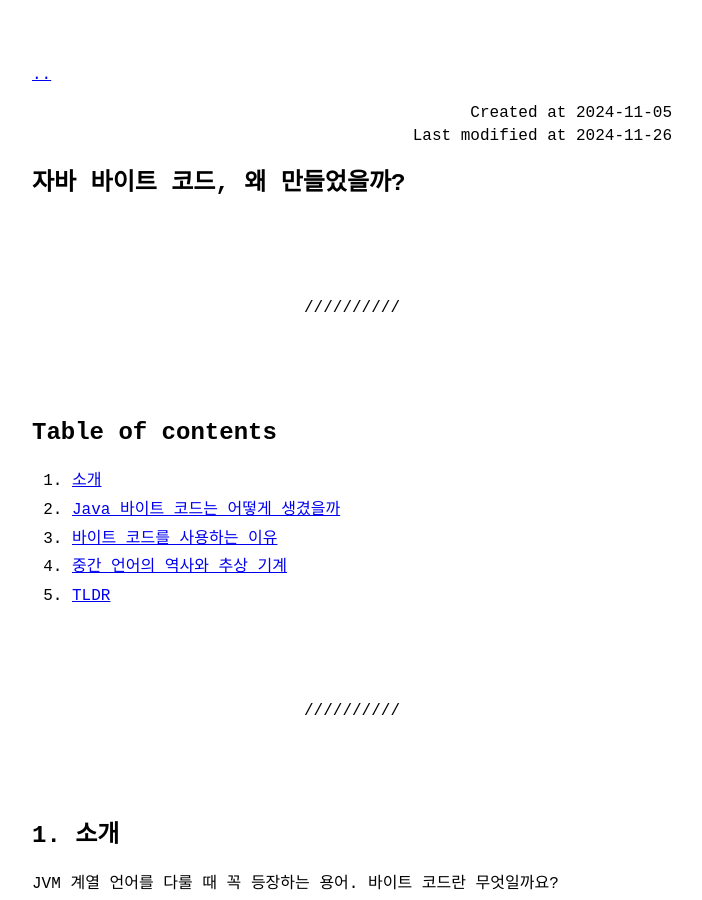
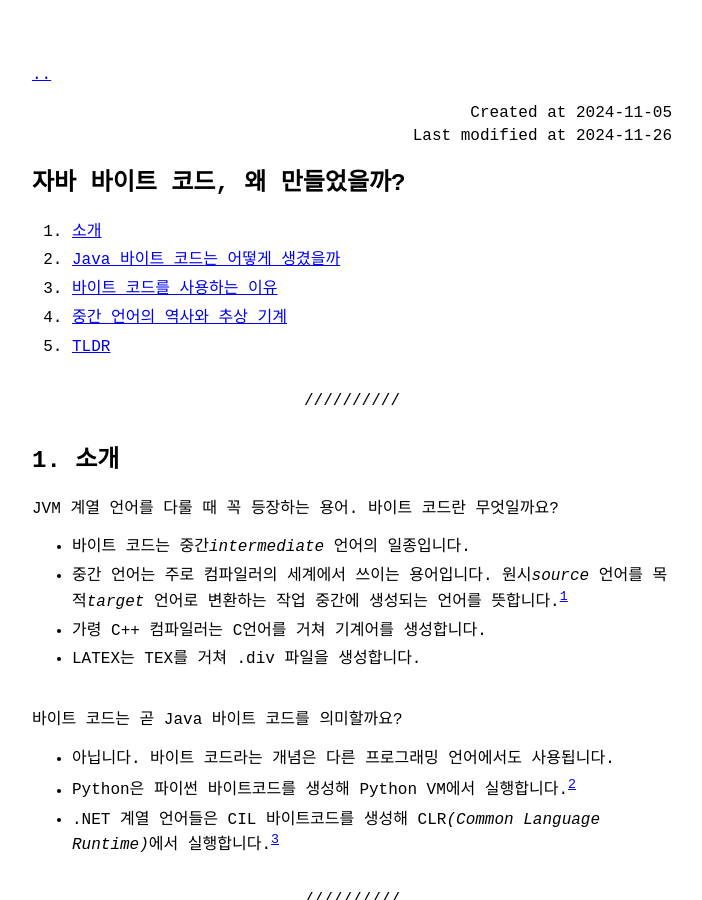
Before and after one commit to electronyoon/electronyoon.github.io, a Jekyll site: the page built from _posts/2024-11-05-자바 바이트 코드, 왜 만들었을까?.md, in a window 1280 px wide and 900 px high. Shown: the whole window, without its empty margins (288-990 px from the left). Built offline with Jekyll 4.4.1, drawn with Linux system fonts in a browser that asks for light colours.

Commit message:
fix: format margin as css changed

````diff
--- a/_posts/2024-11-05-자바 바이트 코드, 왜 만들었을까?.md
+++ b/_posts/2024-11-05-자바 바이트 코드, 왜 만들었을까?.md
@@ -5,24 +5,13 @@
 last_modified_at: 2024-11-26
 ---
 
-<br><br>
-
----
-
-<br><br>
-
-# Table of contents
 1. [소개](#1-소개)
 2. [Java 바이트 코드는 어떻게 생겼을까](#2-java-바이트-코드는-어떻게-생겼을까)
 3. [바이트 코드를 사용하는 이유](#3-바이트-코드를-사용하는-이유)
 4. [중간 언어의 역사와 추상 기계](#4-중간-언어의-역사와-추상-기계)
 5. [TLDR](#5-TLDR)
 
-<br><br>
-
 ---
-
-<br><br>
 
 # 1. 소개
 
@@ -37,11 +26,7 @@
 - Python은 파이썬 바이트코드를 생성해 Python VM에서 실행합니다.[^2]
 - .NET 계열 언어들은 CIL 바이트코드를 생성해 CLR*(Common Language Runtime)*에서 실행합니다.[^3]
 
-<br><br>
-
 ---
-
-<br><br>
 
 # 2. Java 바이트 코드는 어떻게 생겼을까
 
@@ -50,14 +35,12 @@
 int a = 0;
 a += 1;
 ```
-<br>
 컴파일을 하면 .class 파일이 생성됩니다. 이 파일은 16진수로 되어있어 hex 에디터로 열었습니다.
 ```
 00000000: cafe babe 0000 0034 000f 0a00 0300 0c07
 ```
 파일이 다 그렇듯 맨 앞은 메타데이터를 포함합니다. *cafe babe*는 자바 클래스 파일의 매직넘버입니다. 왜 이런 이름이 되었는지 [재밌는 읽을거리](https://velog.io/@hyeonwoody/CAFEDEAD-CAFEBABE-사라지고-살아있는-매직넘버 "[Interesting]CAFEDEAD & CAFEBABE 사라지고 살아있는 매직넘버")도 있습니다.
 
-<br>
 main 코드에 해당하는 부분은 중간에 있습니다.
 
 ```
@@ -71,7 +54,6 @@
 
 JVM은 이 명령어들을 해석해 기계어로 변환하고 실행합니다. 16진수에 대응하는 명령어와 뜻은 JVM Specification 문서를 참조했습니다[^4].
 
-<br>
 어쨌든 문서를 일일이 찾아가며 16진수를 읽는 것은 너무 불편합니다. 다행히 `javap` 명령어를 사용하면 바이트 코드를 해석해 줍니다.
 ```
 0: iconst_0
@@ -84,11 +66,8 @@
 - istore_1: 1번 지역변수에 값 저장
 - iinc 1, 1: 1번 지역변수의 값에 정수 1 추가
 
-<br><br>
 
 ---
-
-<br><br>
 
 # 3. 바이트 코드를 사용하는 이유
 
@@ -108,11 +87,7 @@
 
 UCSD Pascal의 P-Codes의 개념과 다소 비슷하다고 하는군요.
 
-<br><br>
-
 ---
-
-<br><br>
 
 # 4. 중간 언어의 역사와 추상 기계
 
@@ -164,17 +139,11 @@
 
 이 참고문헌은 더불어 과거의 유명한 abstract machine들을 소개합니다. Algol부터 Python까지 다양한 프로그래밍 언어들과, 중간 언어를 처리하는 특별한 마이크로프로세서들까지 폭넓은 사례를 포함합니다. 꽤 흥미로운 주제를 쉽게 적었지만, abstract machine들의 각 특장점과 변천사는 이 글의 주제를 벗어나므로 읽을거리로 남겨 두겠습니다.
 
-<br><br>
-
 ---
-
-<br><br>
 
 # 5. TLDR
 
 정리해 보겠습니다.
-
-<br>
 
 바이트 코드
 
@@ -194,11 +163,7 @@
 : 중간 언어를 해석하고 실행하는 기계는 추상 기계*Abstract machine*라고 불립니다. 추상 기계는 소프트웨어일수도, 하드웨어일수도 있습니다.
 : 추상 기계의 구현체는 구현자(주로 vendor사)에 따라 다른 이름으로 불리곤 했습니다. Emulator, Interpreter, Virtual Machine 등이 있습니다.
 
-<br><br>
-
 ---
-
-<br><br>
 
 # References
 
````
Also changed, not shown: _posts/2024-11-03-올바른 JDK 버전 선택하기: 비공식 가이드.md (+0 -24 lines).
